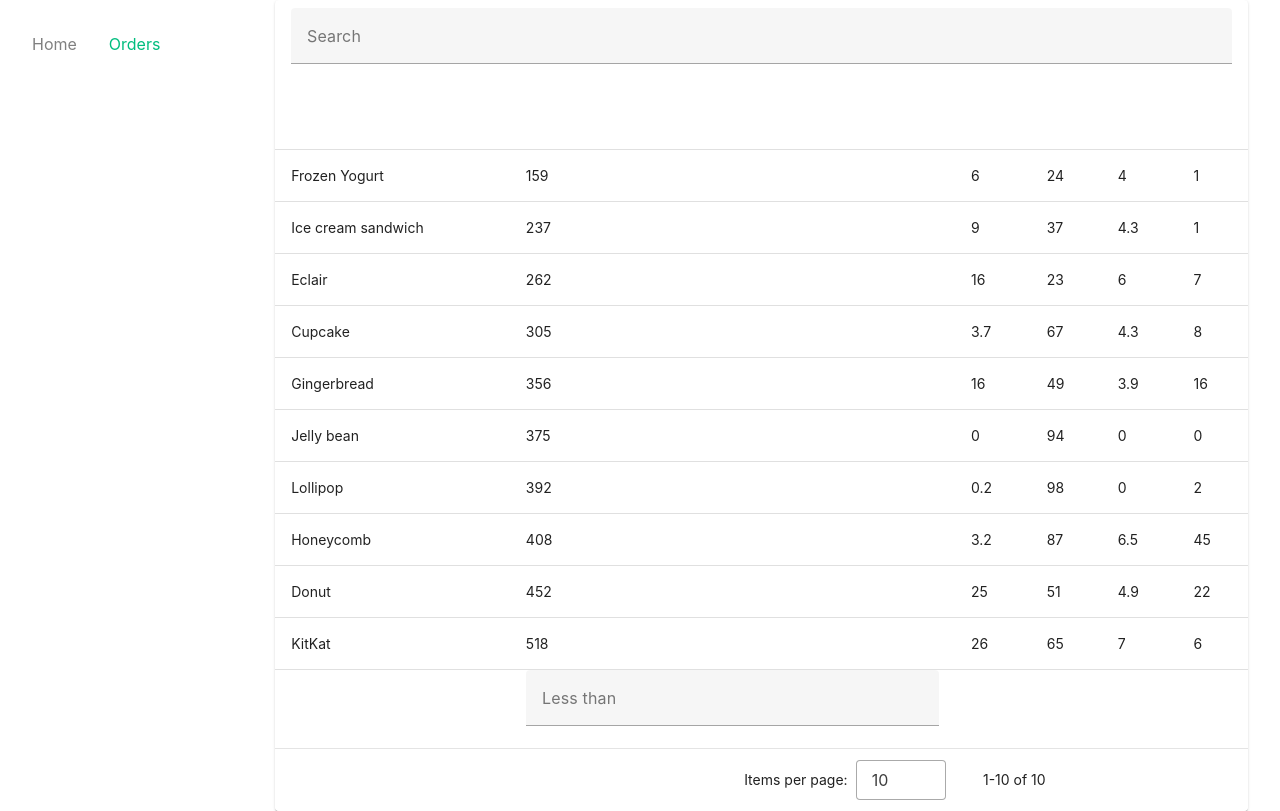
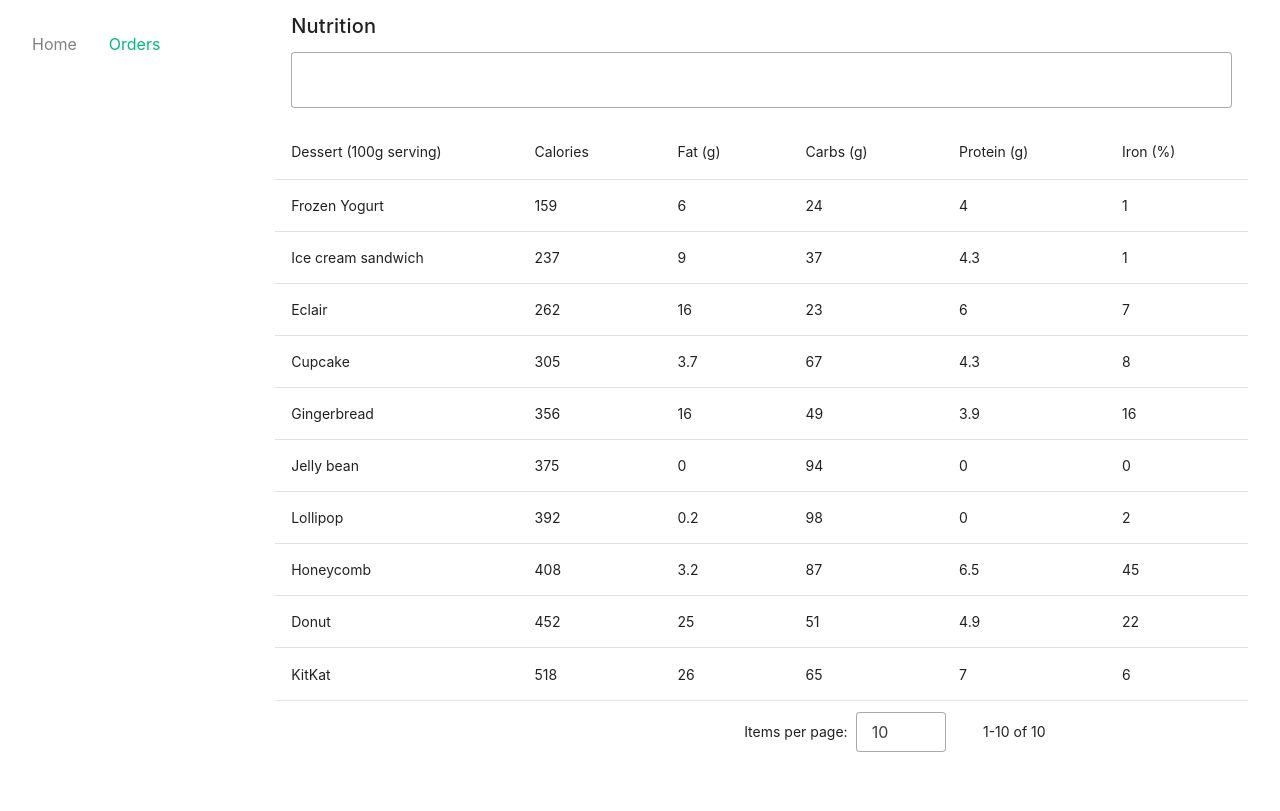
Before and after one commit to diegodelajara/packform, a Vue app in the folder front/: page /orders in a window 1280 px wide. Built offline with nearby package versions, Linux system fonts and the light colour scheme.

Commit message:
:sparkles: show headers

```diff
--- a/front/src/views/OrdersView.vue
+++ b/front/src/views/OrdersView.vue
@@ -5,16 +5,16 @@
         search: '',
         headers: [
           {
-            text: 'Dessert (100g serving)',
             align: 'start',
-            filterable: false,
-            value: 'name',
+            key: 'name',
+            sortable: false,
+            title: 'Dessert (100g serving)',
           },
-          { text: 'Calories', value: 'calories' },
-          { text: 'Fat (g)', value: 'fat' },
-          { text: 'Carbs (g)', value: 'carbs' },
-          { text: 'Protein (g)', value: 'protein' },
-          { text: 'Iron (%)', value: 'iron' },
+          { key: 'calories', title: 'Calories' },
+          { key: 'fat', title: 'Fat (g)' },
+          { key: 'carbs', title: 'Carbs (g)' },
+          { key: 'protein', title: 'Protein (g)' },
+          { key: 'iron', title: 'Iron (%)' },
         ],
         desserts: [
           {
@@ -106,31 +106,25 @@
 
 
 <template>
-  <v-card>
-    <v-card-title>
+  <v-card
+    title="Nutrition"
+    flat
+  >
+    <template v-slot:text>
       <v-text-field
         v-model="search"
         label="Search"
+        prepend-inner-icon="mdi-magnify"
+        variant="outlined"
+        hide-details
+        single-line
       ></v-text-field>
-    </v-card-title>
+    </template>
+
     <v-data-table
       :headers="headers"
       :items="desserts"
       :search="search"
-    >
-    <template v-slot:body.append>
-        <tr>
-          <td></td>
-          <td>
-            <v-text-field
-              v-model="calories"
-              type="number"
-              label="Less than"
-            ></v-text-field>
-          </td>
-          <td colspan="4"></td>
-        </tr>
-      </template>
-  </v-data-table>
+    ></v-data-table>
   </v-card>
 </template>
```
